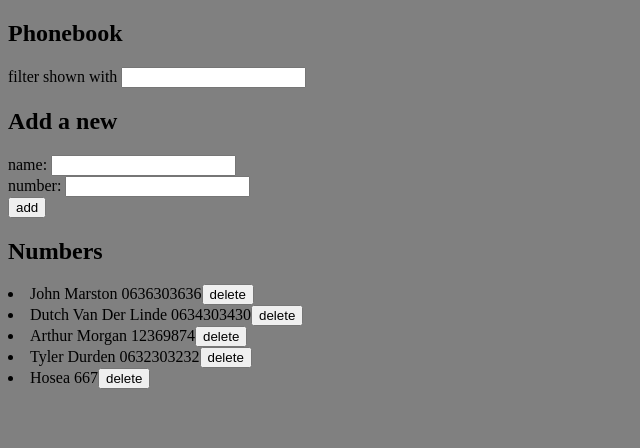
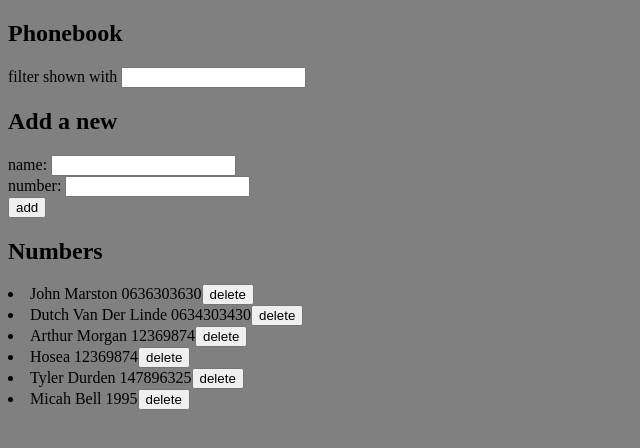
Before and after one commit to mateogrange/FullstackOpen-cours, a React (Vite) app in the folder part2/courseinfo/: page / in a window 1280 px wide. Shown: the top 448 px of the page, without its empty margins (0-640 px from the left). Built offline with nearby package versions, Linux system fonts and the light colour scheme; data requests are answered from the project's data file.

Commit message:
add part2 exo2.18

```diff
--- a/part2/courseinfo/db.json
+++ b/part2/courseinfo/db.json
@@ -2,7 +2,7 @@
   "persons": [
     {
       "name": "John Marston",
-      "number": "0636303636",
+      "number": "0636303630",
       "id": "e3edf27a-e077-46b2-9614-41ab7deec07c"
     },
     {
@@ -16,14 +16,19 @@
       "id": "b77a0c69-fbb2-413d-b882-b08b52301cb7"
     },
     {
-      "name": "Tyler Durden",
-      "number": "0632303232",
-      "id": "83a6e12c-c8a1-4f3a-a7a3-1126a13049d9"
+      "name": "Hosea",
+      "number": "12369874",
+      "id": "74d5bb41-066e-4a13-959c-a76f541bc51e"
     },
     {
-      "name": "Hosea",
-      "number": "667",
-      "id": "5f250142-29c5-410b-88a3-a7e90e774d16"
+      "name": "Tyler Durden",
+      "number": "147896325",
+      "id": "516fd75f-3f3e-460d-b000-4cd89a34820a"
+    },
+    {
+      "name": "Micah Bell",
+      "number": "1995",
+      "id": "79c7bd33-9864-487b-bf8c-8d1aa2018aca"
     }
   ]
 }
--- a/part2/courseinfo/src/App.tsx
+++ b/part2/courseinfo/src/App.tsx
@@ -20,7 +20,6 @@ const App: React.FC<PropsApp> = ({persons: initPersons}) => {
   const [newName, setNewName] = useState('')
   const [newNumber, setNewNumber] = useState('')
   const [filter, setFilter] = useState('')
-  const [loading, setLoading] = useState(true)
 
   useEffect(() => {
     personsService
@@ -50,36 +49,29 @@ const App: React.FC<PropsApp> = ({persons: initPersons}) => {
       id:  uuid(),
     }
 
-    const found = persons.some(el => el.name.toLowerCase() === newName.toLowerCase())
+    const foundPerson = persons.find(el => el.name.toLowerCase() === newName.toLowerCase());
 
-    if(!found) {
+    if (!foundPerson) {
       personsService
         .create(nameObject)
         .then(setNewObject => {
-            setPersons(persons.concat(setNewObject))
-          setNewName('')
-          setNewNumber('')
+          setPersons(persons.concat(setNewObject));
+          setNewName('');
+          setNewNumber('');
         })
     } else {
       if (window.confirm(`${nameObject.name} is already added to phonebook, replace the old number with a new one?`)) {
-
-        console.log(newName, newNumber)
+        const id = foundPerson.id;
 
         personsService
-          .getId(newName)
-          .then((response) => {
-            console.log(response.data[0].id)
-            setLoading(false)
-          })
-
-        if (!loading) {
-          personsService
-            .updateNumber(id, nameObject.name, nameObject.number)
-            .then(() => {
-              console.log(nameObject)
-            })
-        }
-
+          .updateNumber(id, nameObject.name, nameObject.number)
+          .then(() => {
+            setPersons(persons.map(person =>
+              person.id === id ? { ...person, number: nameObject.number } : person
+            ))
+            setNewName('');
+            setNewNumber('');
+          });
       }
     }
   }
```
